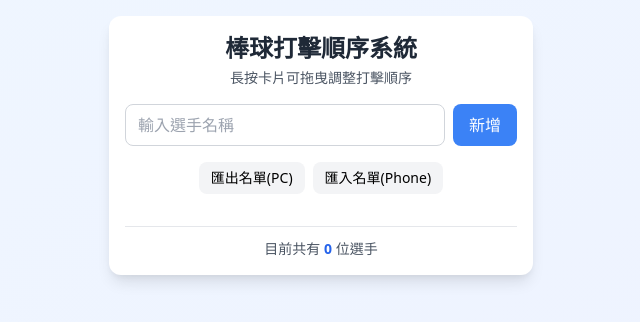
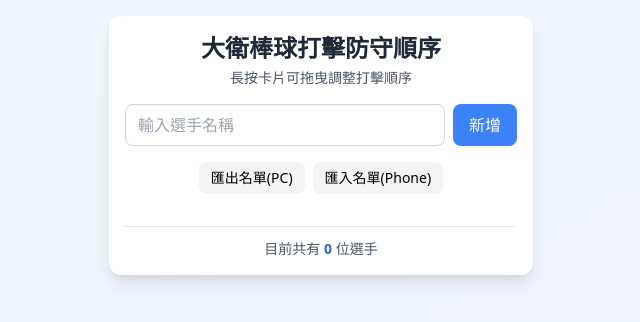
Before and after one commit to DinDon1978/baseball, a plain HTML site: page index.html in a window 1280 px wide. Shown: the whole page, without its empty margins (319-959 px from the left). Drawn offline with nearby package versions, Linux system fonts and the light colour scheme.

Commit message:
Update index.html

```diff
--- a/index.html
+++ b/index.html
@@ -49,7 +49,7 @@
     <div class="container mx-auto px-3 py-4 max-w-md">
         <div class="bg-white rounded-xl shadow-lg p-4 space-y-4">
             <div class="text-center">
-                <h1 class="text-2xl font-bold text-gray-800 mb-1">棒球打擊順序系統</h1>
+                <h1 class="text-2xl font-bold text-gray-800 mb-1">大衛棒球打擊防守順序</h1>
                 <p class="text-gray-600 text-sm">長按卡片可拖曳調整打擊順序</p>
             </div>
 
```
